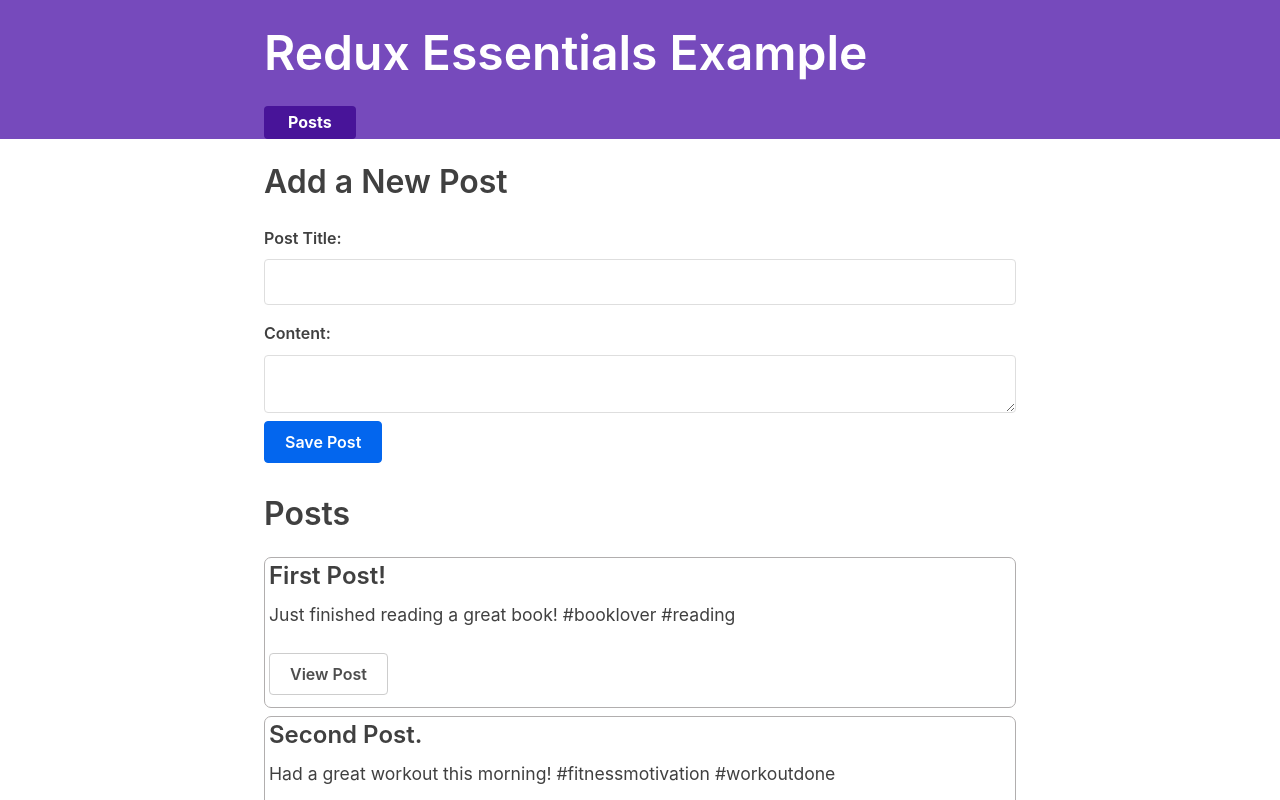
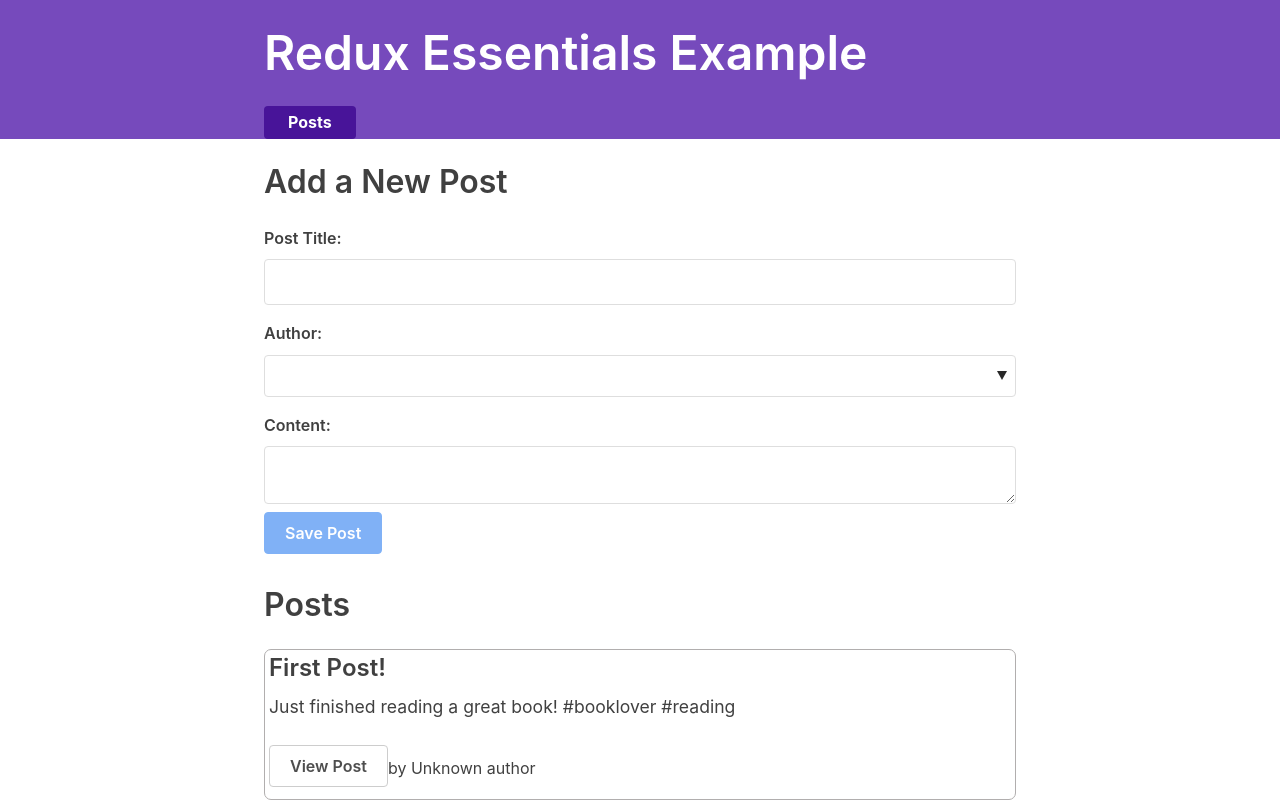
Before and after one commit to advide2001/kudos-app, a React (Create React App) app: page / in a window 1280 px wide. Shown: the top 800 px of the page. Built offline with nearby package versions, Linux system fonts and the light colour scheme; what @mswjs/data, mock-socket, txtgen would draw is missing.

Commit message:
Implemented Author functionality

```diff
--- a/src/app/store.js
+++ b/src/app/store.js
@@ -1,8 +1,10 @@
 import { configureStore } from '@reduxjs/toolkit'
 import postsReducer from '../features/posts/postsSlice'
+import usersReducer from '../features/users/usersSlice'
 
 export default configureStore({
   reducer: {
     posts: postsReducer,
+    users: usersReducer,
   },
 })
--- a/src/features/posts/AddPostForm.js
+++ b/src/features/posts/AddPostForm.js
@@ -1,23 +1,34 @@
 import React, { useState } from 'react'
 import { postAdded } from './postsSlice'
-import { useDispatch } from 'react-redux'
+import { useDispatch, useSelector } from 'react-redux'
 
 export const AddPostForm = () => {
   const [title, setTitle] = useState('')
   const [content, setContent] = useState('')
+  const [userId, setUserId] = useState('')
+  const dispatch = useDispatch()
+
+  const users = useSelector((state) => state.users)
 
   const onTitleChanged = (e) => setTitle(e.target.value)
   const onContentChanged = (e) => setContent(e.target.value)
-
-  const dispatch = useDispatch()
+  const onAuthorChanged = (e) => setUserId(e.target.value)
 
   const onSavePostAdded = () => {
     if (title && content) {
-      dispatch(postAdded(title, content))
+      dispatch(postAdded(title, content, userId))
       setTitle('')
       setContent('')
     }
   }
+
+  const canSave = Boolean(title) && Boolean(content) && Boolean(userId)
+
+  const usersOptions = users.map((user) => (
+    <option key={user.id} value={user.id}>
+      {user.name}
+    </option>
+  ))
 
   return (
     <section>
@@ -31,6 +42,12 @@
           value={title}
           onChange={onTitleChanged}
         />
+        <label htmlFor="postAuthor">Author:</label>
+        <select id="postAuthor" value={userId} onChange={onAuthorChanged}>
+          <option value=""></option>
+          {usersOptions}
+        </select>
+
         <label htmlFor="postContent">Content:</label>
         <textarea
           id="postContent"
@@ -38,7 +55,7 @@
           value={content}
           onChange={onContentChanged}
         />
-        <button type="button" onClick={onSavePostAdded}>
+        <button type="button" onClick={onSavePostAdded} disabled={!canSave}>
           Save Post
         </button>
       </form>
--- /dev/null
+++ b/src/features/posts/PostAuthor.js
@@ -0,0 +1,10 @@
+import React from 'react'
+import { useSelector } from 'react-redux'
+
+export const PostAuthor = ({ userId }) => {
+  const author = useSelector((state) =>
+    state.users.find((user) => user.id === userId)
+  )
+
+  return <span>by {author ? author.name : 'Unknown author'}</span>
+}
--- a/src/features/posts/SinglePostPage.js
+++ b/src/features/posts/SinglePostPage.js
@@ -1,6 +1,7 @@
 import React from 'react'
 import { useSelector } from 'react-redux'
 import { Link } from 'react-router-dom'
+import { PostAuthor } from './PostAuthor'
 
 export const SinglePostPage = ({ match }) => {
   console.log(match.params)
@@ -26,6 +27,7 @@
         <Link to={`/editPost/${post.id}`} className="button">
           Edit Post
         </Link>
+        <PostAuthor userId={post.user} />
       </article>
     </section>
   )
--- a/src/features/posts/postsList.js
+++ b/src/features/posts/postsList.js
@@ -1,6 +1,7 @@
 import React from 'react'
 import { useSelector } from 'react-redux'
 import { Link } from 'react-router-dom'
+import { PostAuthor } from './PostAuthor'
 
 export const PostsList = () => {
   // fetch posts from the store
@@ -13,6 +14,7 @@
       <Link to={`/posts/${post.id}`} className="button muted-button">
         View Post
       </Link>
+      <PostAuthor userId={post.user} />
     </article>
   ))
 
--- a/src/features/posts/postsSlice.js
+++ b/src/features/posts/postsSlice.js
@@ -24,12 +24,13 @@
       reducer(state, action) {
         state.push(action.payload)
       },
-      prepare(title, content) {
+      prepare(title, content, userId) {
         return {
           payload: {
             id: nanoid(),
             title,
             content,
+            user: userId,
           },
         }
       },
--- /dev/null
+++ b/src/features/users/usersSlice.js
@@ -0,0 +1,15 @@
+import { createSlice } from '@reduxjs/toolkit'
+
+const initialState = [
+  { id: '0', name: 'Tianna Jenkins' },
+  { id: '1', name: 'Kevin Grant' },
+  { id: '2', name: 'Madison Price' },
+]
+
+const usersSlice = createSlice({
+  name: 'users',
+  initialState,
+  reducers: {},
+})
+
+export default usersSlice.reducer
```
